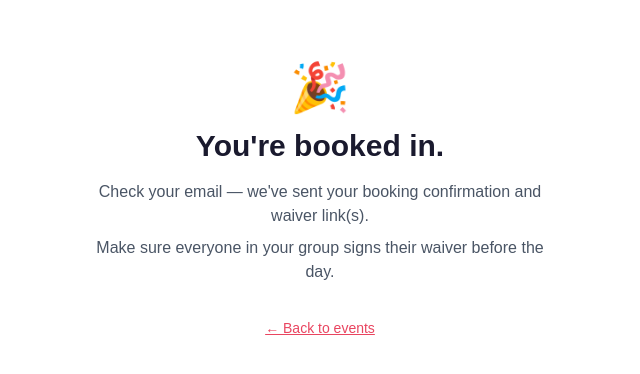
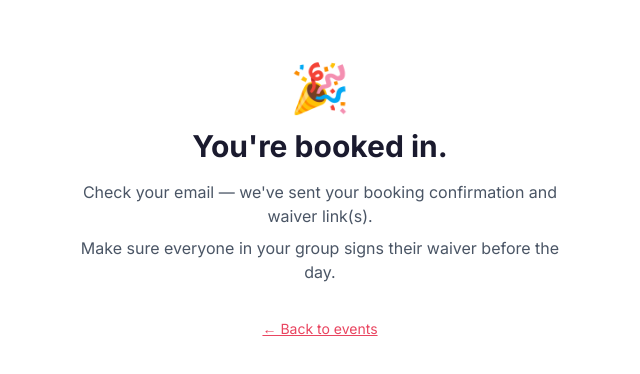
Before and after one commit to egroeggie/backyard-sauna, a Next.js app: page /booking/success in a window 1280 px wide. Shown: the top 374 px of the page, without its empty margins (320-960 px from the left). Built offline with nearby package versions, Linux system fonts and the light colour scheme.

Commit message:
feat: update root layout

```diff
--- a/app/api/admin/events/route.ts
+++ b/app/api/admin/events/route.ts
@@ -34,7 +34,7 @@
   if (!parsed.success) return NextResponse.json({ error: parsed.error.flatten() }, { status: 400 })
 
   const { slots: slotInputs, ...eventData } = parsed.data
-  const event = await createEvent(eventData)
+  const event = await createEvent({ ...eventData, image_url: null })
   await createSlots(slotInputs.map(s => ({ event_id: event.id, ...s, capacity: 12 })))
   return NextResponse.json(event, { status: 201 })
 }
--- a/app/layout.tsx
+++ b/app/layout.tsx
@@ -1,33 +1,18 @@
-import type { Metadata } from "next";
-import { Geist, Geist_Mono } from "next/font/google";
-import "./globals.css";
+import type { Metadata } from 'next'
+import { Inter } from 'next/font/google'
+import './globals.css'
 
-const geistSans = Geist({
-  variable: "--font-geist-sans",
-  subsets: ["latin"],
-});
-
-const geistMono = Geist_Mono({
-  variable: "--font-geist-mono",
-  subsets: ["latin"],
-});
+const inter = Inter({ subsets: ['latin'] })
 
 export const metadata: Metadata = {
-  title: "Create Next App",
-  description: "Generated by create next app",
-};
+  title: 'Backyard Sauna',
+  description: 'Community pop-up saunas in Stockport.',
+}
 
-export default function RootLayout({
-  children,
-}: Readonly<{
-  children: React.ReactNode;
-}>) {
+export default function RootLayout({ children }: { children: React.ReactNode }) {
   return (
-    <html
-      lang="en"
-      className={`${geistSans.variable} ${geistMono.variable} h-full antialiased`}
-    >
-      <body className="min-h-full flex flex-col">{children}</body>
+    <html lang="en">
+      <body className={inter.className}>{children}</body>
     </html>
-  );
+  )
 }
```
